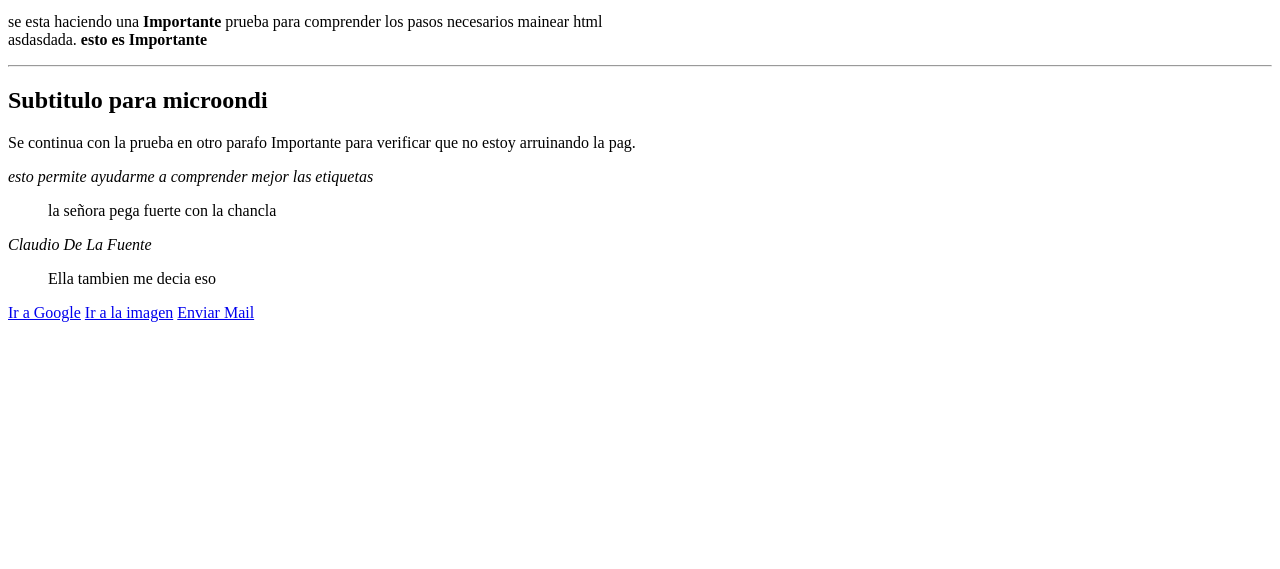
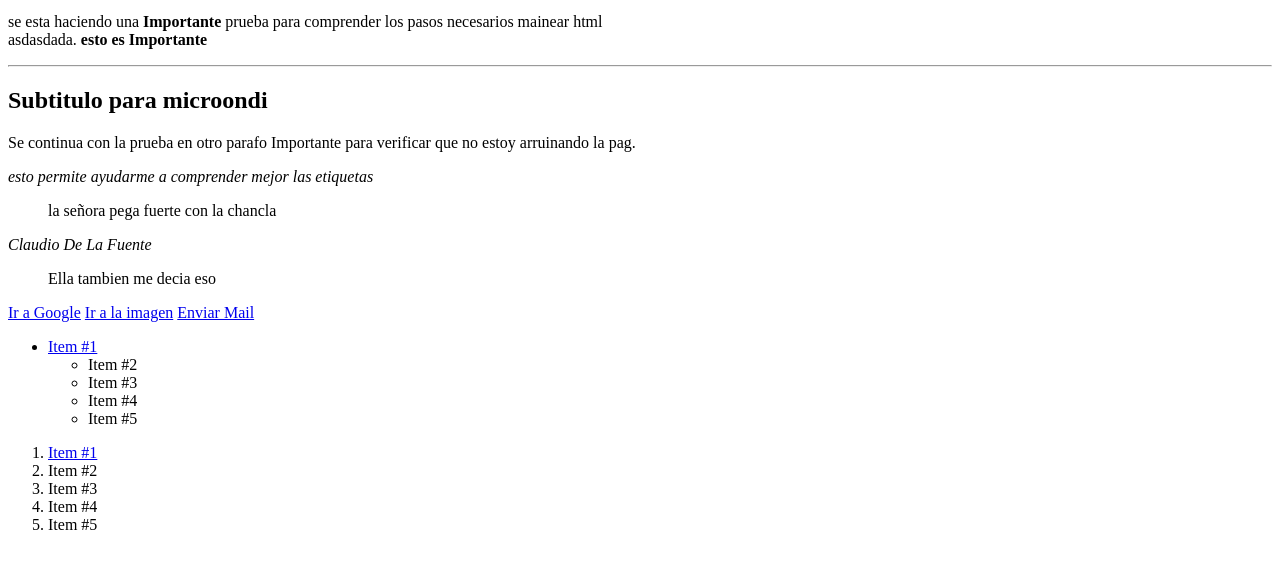
Before and after one commit to ClaudCZX/Test, a plain HTML site: page index.html in a window 1280 px wide. Shown: the part 87-656 px from the top of the page. Drawn offline with Linux system fonts and the light colour scheme.

Commit message:
Se agrego el uso de listas

```diff
--- a/index.html
+++ b/index.html
@@ -24,4 +24,20 @@
     <a href="imagenes/prueba3.jpg">Ir a la imagen</a>
     <a href="mailto:cloudmaster@cloud.com" title="Enviar correo a Claud">Enviar Mail</a>
     </p>
+    <ul>
+            <li> <a href="#">Item #1</a></li>
+            <ul>
+                <li>Item #2</li>
+                <li>Item #3</li>
+                <li>Item #4</li>
+                <li>Item #5</li>
+        </ul>
+    </ul>
+    <ol>
+            <li> <a href="#">Item #1</a></li>
+                <li>Item #2</li>
+                <li>Item #3</li>
+                <li>Item #4</li>
+                <li>Item #5</li>
+    </ol>
 </body>
```
